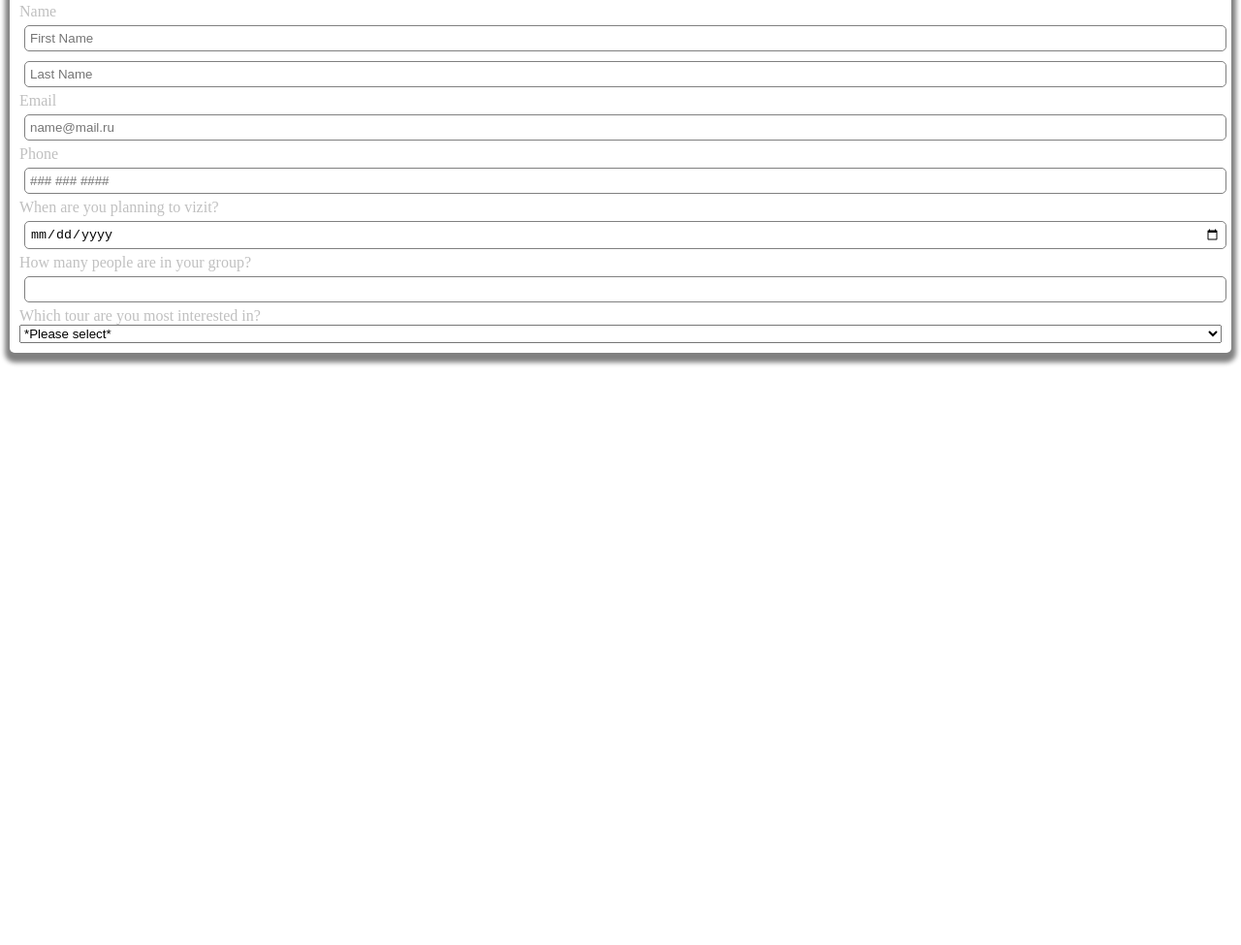
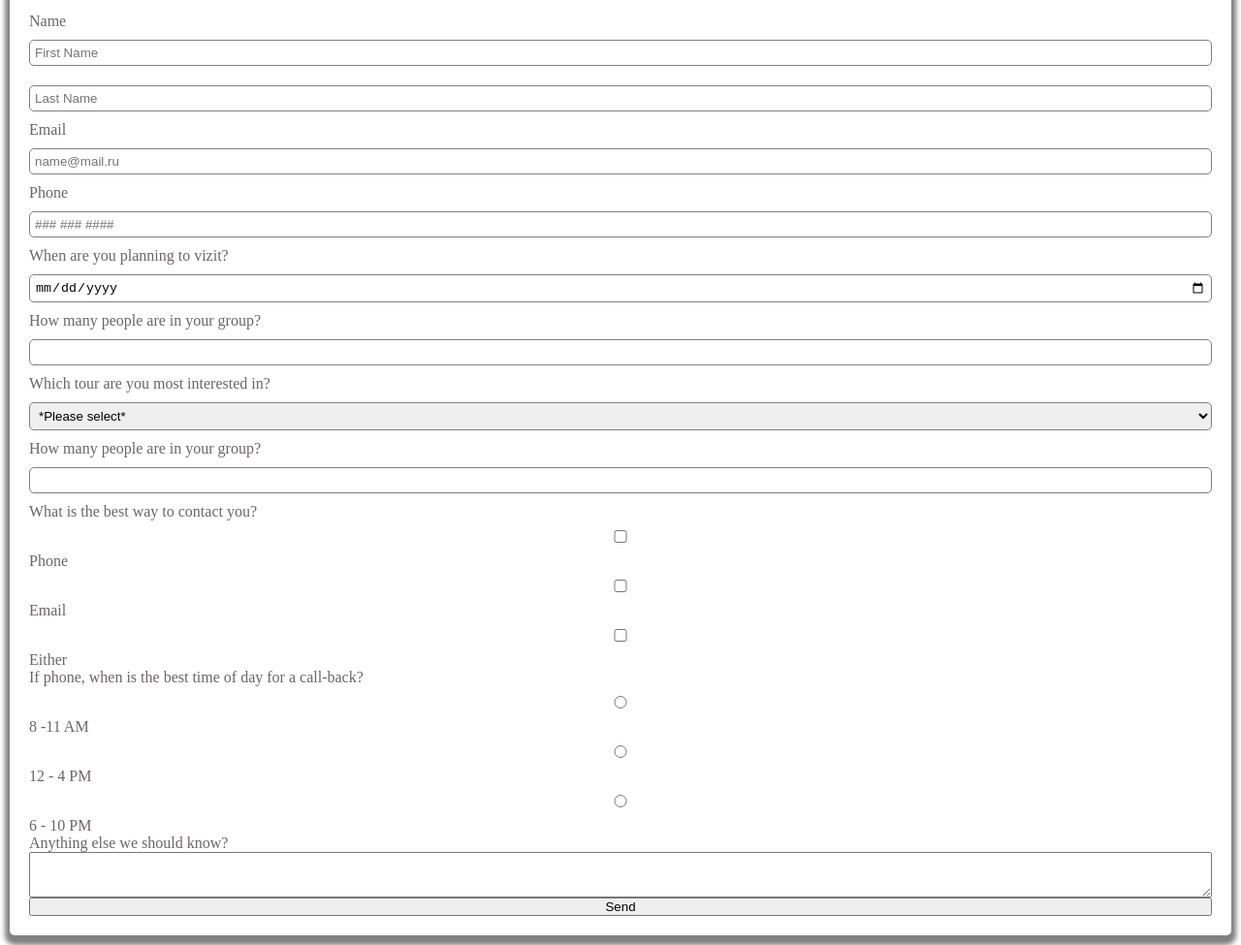
Before and after one commit to JuliaVladimirov/FrontEnd-Homework, a plain HTML site: page Maket/index.html in a window 1280 px wide. Shown: the part 287-1262 px from the top of the page at 97% size. Before the commit the page ends 800 px from the top, so only its background shows below. Drawn offline with Linux system fonts and the light colour scheme.

Commit message:
Second Edition

```diff
--- a/Maket/css/styles.css
+++ b/Maket/css/styles.css
@@ -16,7 +16,7 @@ body {
 }
 
 header {
-    background-color: aquamarine;
+    background-color: #69D2FF;
     margin: 10px;
     padding: 5px;
     height: 250px;
@@ -27,7 +27,7 @@ header {
 }
 
 h1 {
-    font-size: 56px;
+    font-size: 46px;
     font-family: 'Times New Roman', Times, serif;
     color: white;
 }
@@ -37,7 +37,8 @@ main {
     flex-direction: column;
     justify-content: space-evenly;
     font-family: 'Times New Roman', Times, serif;
-    color: silver;
+    color: rgb(107, 102, 102);
+    padding: 10px;
 
 }
 
@@ -45,12 +46,15 @@ main div {
     display: flex;
     flex-direction: column;
     justify-content: space-evenly;
+
 }
 
-input {
+
+
+main input {
     width: 100%;
+    margin: 10px 0px 10px 0px;
     border-radius: 5px;
-    margin: 5px;
     padding: 5px;
     border: 1px solid gray;
 }
@@ -59,14 +63,17 @@ select {
     display: flex;
     flex-direction: column;
     justify-content: flex-start;
+    margin: 10px 0px 10px 0px;
+    border-radius: 5px;
+    border: 1px solid gray;
+    padding: 5px;
 
 }
 option {
     display: flex;
     flex-direction: column;
     justify-content: flex-start;
-    width: auto
-
+    width: auto;
 }
 
 
--- a/Maket/index.html
+++ b/Maket/index.html
@@ -46,6 +46,37 @@
                         <option value=" ">3</option>
                     </select>
                 </div>
+                <div>
+                    <label for="people">How many people are in your group?</label>
+                    <input type="number" id="people">
+                </div>
+                <div>
+                    <label class="single">What is the best way to contact you?</label>
+
+                    <input type="checkbox" name="phone" id="phone_checkbox">
+                    <label for="phone_checkbox">Phone</label>
+                    <input type="checkbox" name="email" id="email_checkbox">
+                    <label for="email_checkbox">Email</label>
+                    <input type="checkbox" name="either" id="either_checkbox">
+                    <label for="either_checkbox">Either</label>
+                </div>
+                <div>
+                    <label class="single">If phone, when is the best time of day for a call-back?</label>
+
+                    <input type="radio" name="hours" id="morning_radio" value="morning">
+                    <label for="morning_radio">8 -11 AM</label>
+                    <input type="radio" name="hours" id="day_radio" value="day">
+                    <label for="day_radio">12 - 4 PM</label>
+                    <input type="radio" name="hours" id="evening_radio" value="evening">
+                    <label for="evening_radio">6 - 10 PM</label>
+                </div>
+                <div>
+                    <label for="Notes">Anything else we should know?</label>
+                    <textarea name="else" id="Notes" rows="3"></textarea>
+                </div>
+                <div class="button_block">
+                    <button>Send</button>
+                </div>
 
 
 
```
